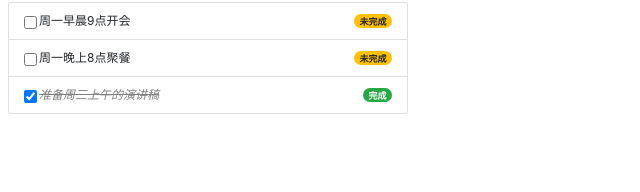
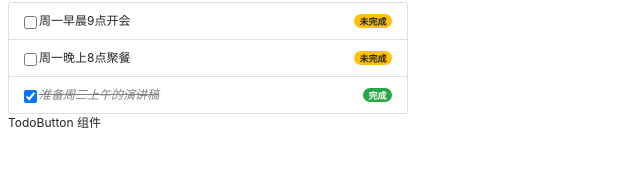
Before and after one commit to PhoenixWr/todo, a Vue app: page / in a window 1280 px wide. Shown: the part 108-300 px from the top of the page, without its empty margins (0-640 px from the left). Built offline with nearby package versions, Linux system fonts and the light colour scheme; the HTML template or start-up script is replaced by a standard one.

Commit message:
初始化TodoButton组件基本结构 并在App根组件注册使用

```diff
--- a/src/App.vue
+++ b/src/App.vue
@@ -5,6 +5,7 @@
 
     <TodoInput @add-task="onAddTask"></TodoInput>
     <TodoList class="mt-2" :list="todolist"></TodoList>
+    <TodoButton></TodoButton>
   </div>
 </template>
 
@@ -12,13 +13,15 @@
 // 导入需要注册的组件
 import TodoList from '@/components/todo-list/TodoList.vue'
 import TodoInput from '@/components/todo-input/TodoInput.vue'
+import TodoButton from '@/components/todo-button/TodoButton.vue'
 
 export default {
   name: 'App',
   // 注册局部组件
   components: {
     TodoList,
-    TodoInput
+    TodoInput,
+    TodoButton
   },
   computed: {
     // 添加新任务的id
--- /dev/null
+++ b/src/components/todo-button/TodoButton.vue
@@ -0,0 +1,11 @@
+<template>
+  <div>TodoButton 组件</div>
+</template>
+
+<script>
+export default {
+  name: 'TodoButton'
+}
+</script>
+
+<style lang="less" scoped></style>
```
